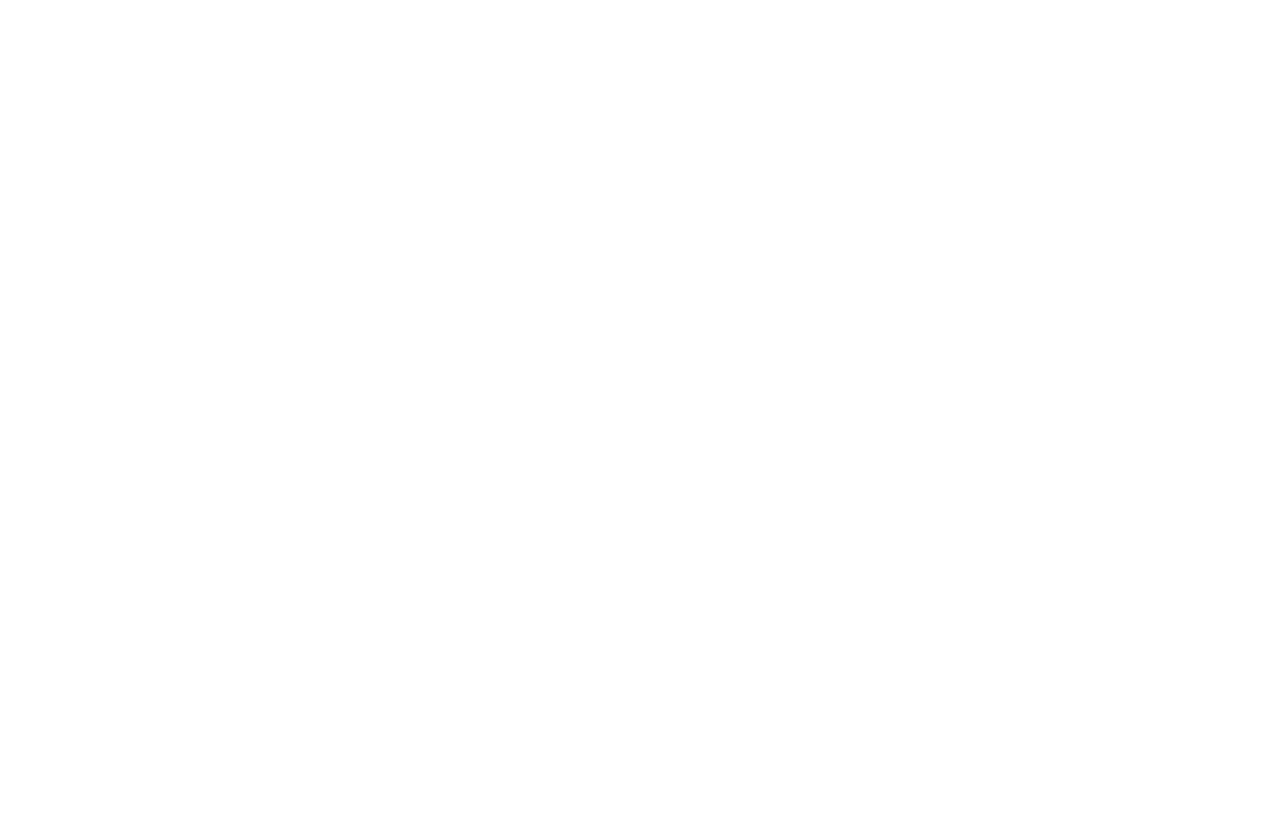
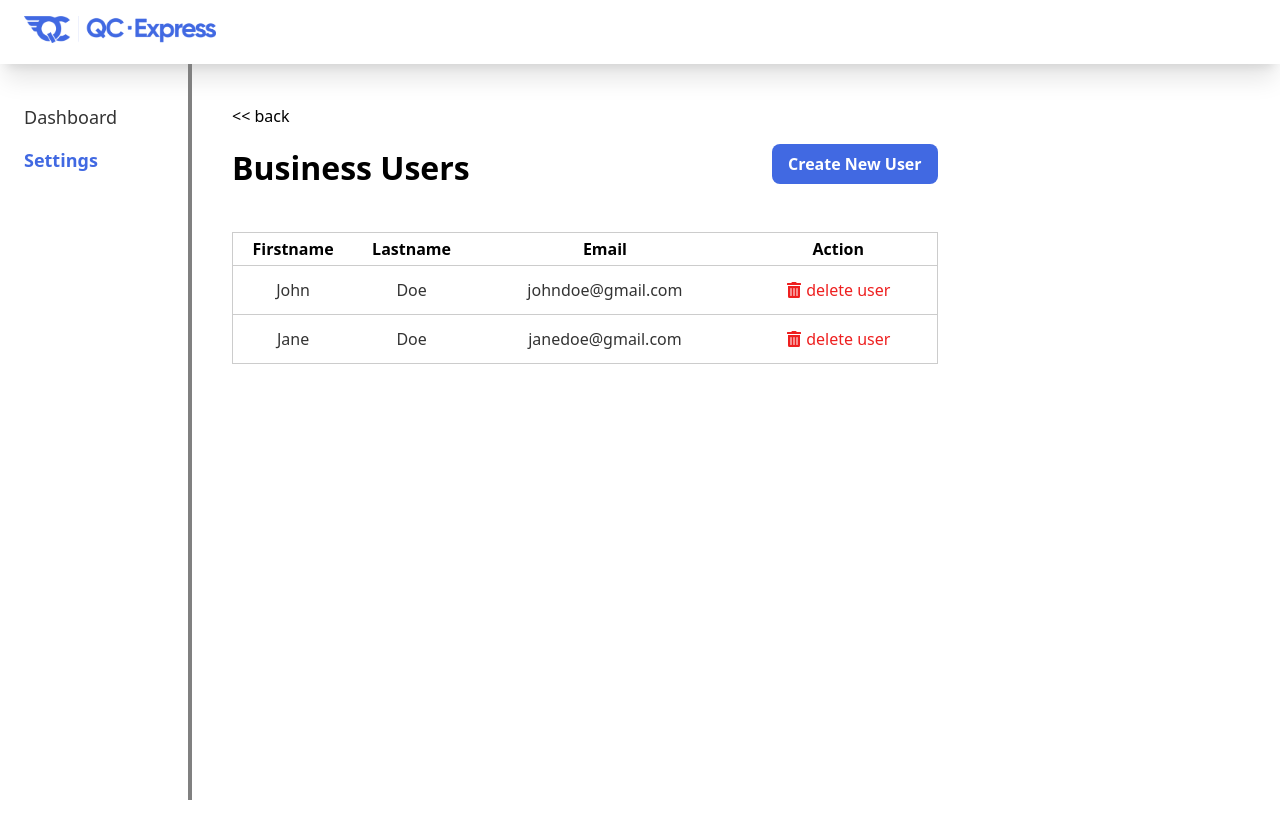
Before and after one commit to rahmlad-aramide/qc-express, a React (Vite) app: page /settings/list-business-users in a window 1280 px wide. Before the commit this address had no page. Before the commit the page ends 800 px from the top, so only its background shows below. Built offline with nearby package versions, Linux system fonts and the light colour scheme.

Commit message:
made modifications on user UI

```diff
--- a/src/App.tsx
+++ b/src/App.tsx
@@ -10,6 +10,7 @@
 import RevealTokens from "./pages/settings/RevealTokens";
 import DeleteUser from "./pages/settings/DeleteUser";
 import NewUser from "./pages/settings/NewUser";
+import ListBusinessUsers from "./pages/settings/ListBusinessUsers";
 
 type ToastParams = {
   position: string;
@@ -66,6 +67,7 @@
         <Route path="/settings/reveal-tokens" element={<RevealTokens />} />
         <Route path="/settings/delete-user" element={<DeleteUser />} />
         <Route path="/settings/new-user" element={<NewUser />} />
+        <Route path="/settings/list-business-users" element={<ListBusinessUsers />} />
       </Routes>
     </>
   );
--- /dev/null
+++ b/src/pages/settings/ListBusinessUsers.tsx
@@ -0,0 +1,61 @@
+import { FaTrashAlt } from "react-icons/fa";
+import MainContainer from "../../components/containers/MainContainer";
+import { NavLink } from "react-router-dom";
+
+const ListBusinessUsers = () => {
+  const backToSettings = () => {
+    window.history.back();
+  };
+  return (
+    <MainContainer activeTab="Settings">
+      <span onClick={backToSettings} className="cursor-pointer">
+        {"<< "}back
+      </span>
+
+      <div className="flex justify-between w-[70%] mt-4">
+        <h2 className="text-[32px] font-semibold">Business Users</h2>
+        <div>
+          <NavLink to="/settings/new-user">
+            <button className="bg-[#4169e2] py-2 px-4 text-[#fff] font-semibold rounded-lg">
+              Create New User
+            </button>
+          </NavLink>
+        </div>
+      </div>
+      <div className="mt-10 w-[70%]">
+        <table className="border-collapse border border-[#ccc] w-full">
+          <thead>
+            <tr className="border-b border-[#ccc]">
+              <th className="font-semibold py-1">Firstname</th>
+              <th className="font-semibold">Lastname</th>
+              <th className="font-semibold">Email</th>
+              <th className="font-semibold">Action</th>
+            </tr>
+          </thead>
+          <tbody className="text-[#333]">
+            <tr className="border-b border-[#ccc] hover:bg-[#f1f1f1]">
+              <td className="py-3 px-4 text-center">John</td>
+              <td className="py-3 px-4 text-center">Doe</td>
+              <td className="py-3 px-4 text-center">johndoe@gmail.com</td>
+              <td className="py-3 px-4 text-center text-[#ee2020] flex items-center justify-center space-x-1">
+                <FaTrashAlt />
+                <span>delete user</span>
+              </td>
+            </tr>
+            <tr className="border-b border-[#ccc] hover:bg-[#f1f1f1]">
+              <td className="py-3 px-4 text-center">Jane</td>
+              <td className="py-3 px-4 text-center">Doe</td>
+              <td className="py-3 px-4 text-center">janedoe@gmail.com</td>
+              <td className="py-3 px-4 text-center text-[#ee2020] flex items-center justify-center space-x-1">
+                <FaTrashAlt />
+                <span>delete user</span>
+              </td>
+            </tr>
+          </tbody>
+        </table>
+      </div>
+    </MainContainer>
+  );
+};
+
+export default ListBusinessUsers;
--- a/src/pages/settings/index.tsx
+++ b/src/pages/settings/index.tsx
@@ -3,11 +3,9 @@
 import { FaChevronRight } from "react-icons/fa";
 const Settings = () => {
   const items = [
-    { id: 1, name: "Reveal Tokens", path: "/settings/reveal-tokens" },
+    { id: 1, name: "Tokens", path: "/settings/reveal-tokens" },
+    { id: 4, name: "Users", path: "/settings/list-business-users" },
     { id: 2, name: "Clear Sandbox Data", path: "/settings/clear-sandbox" },
-    { id: 3, name: "Create New User", path: "/settings/new-user" },
-    { id: 4, name: "List Business Users", path: "/settings/list-business-users" },
-    { id: 5, name: "Delete User", path: "/settings/delete-user" },
     { id: 6, name: "Refresh API Keys", path: "/settings/refresh-keys" },
   ];
   return (
```
